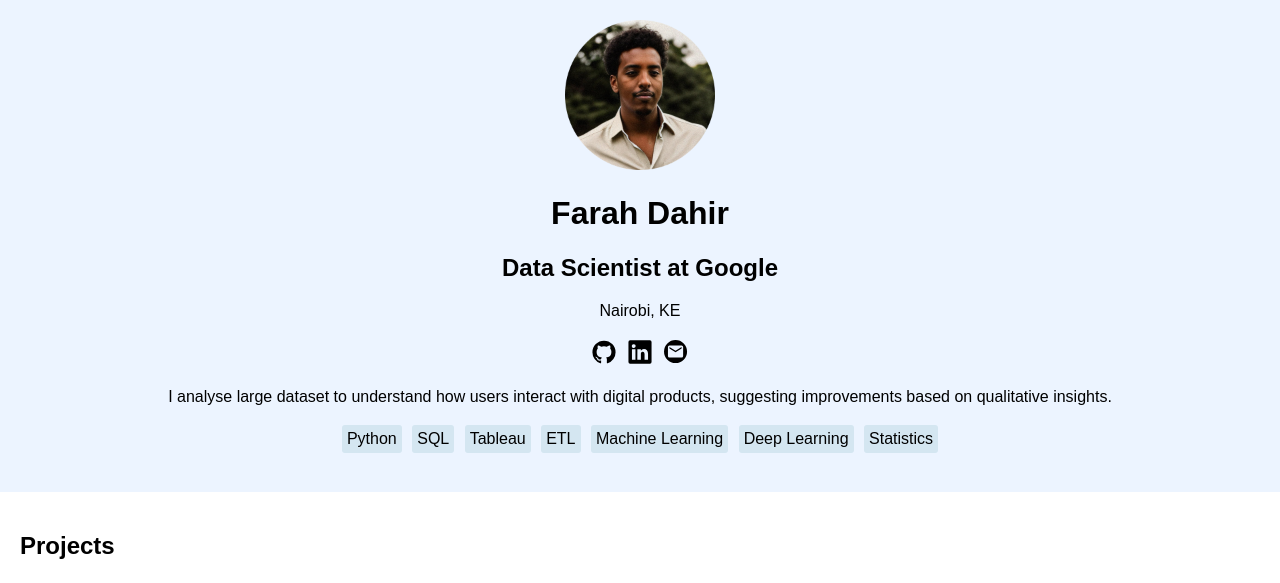
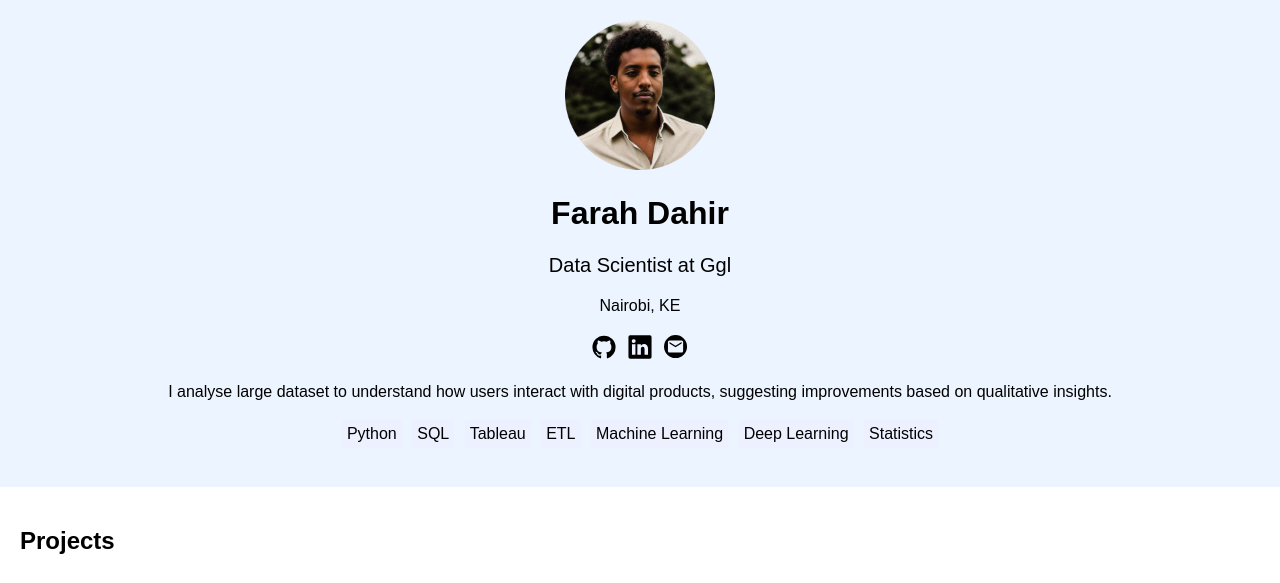
Before and after one commit to farahdahir/farahdahir.github.io, a plain HTML site: page index.html in a window 1280 px wide. Shown: the top 583 px of the page. Drawn offline with Linux system fonts and the light colour scheme.

Commit message:
final commit

```diff
--- a/index.html
+++ b/index.html
@@ -5,6 +5,7 @@
   <meta name="viewport" content="width=device-width, initial-scale=1.0">
   <title>Farah Dahir | Data Scientist</title>
   <link rel="shortcut icon" type="image/svg" href="img/favicon.svg"/>
+  <link rel="stylesheet" href="https://cdnjs.cloudflare.com/ajax/libs/font-awesome/6.5.1/css/all.min.css" integrity="sha512-DTOQO9RWCH3ppGqcWaEA1BIZOC6xxalwEsw9c2QQeAIftl+Vegovlnee1c9QX4TctnWMn13TZye+giMm8e2LwA==" crossorigin="anonymous" referrerpolicy="no-referrer" />
   <style>
     body {
       font-family: sans-serif;
@@ -15,6 +16,9 @@
       background-color: #ecf4ff;
       padding: 20px;
       text-align: center;
+    }
+    .job {
+      font-size: 20px;
     }
     .main {
       padding: 20px;
@@ -27,7 +31,7 @@
       display: inline-block;
       margin: 3px;
       padding: 5px;
-      background-color: #d4e6f1;
+      background-color: #edf0ff;
       border-radius: 3px;
     }
     .section {
@@ -69,7 +73,7 @@
   <header class="header">
     <img src="img/profile.png" alt="profile photo" width="150">
     <h1>Farah Dahir</h1>
-    <h2>Data Scientist at Google</h2>
+    <P class="job">Data Scientist at Ggl</P>
     <p>Nairobi, KE</p>
     <a href="https://github.com/farahdahir"><img src="img/github.svg"></a>
     <a href="https://www.linkedin.com/in/farah-h-dahir"><img src="img/linkedin.svg"></a>
```
